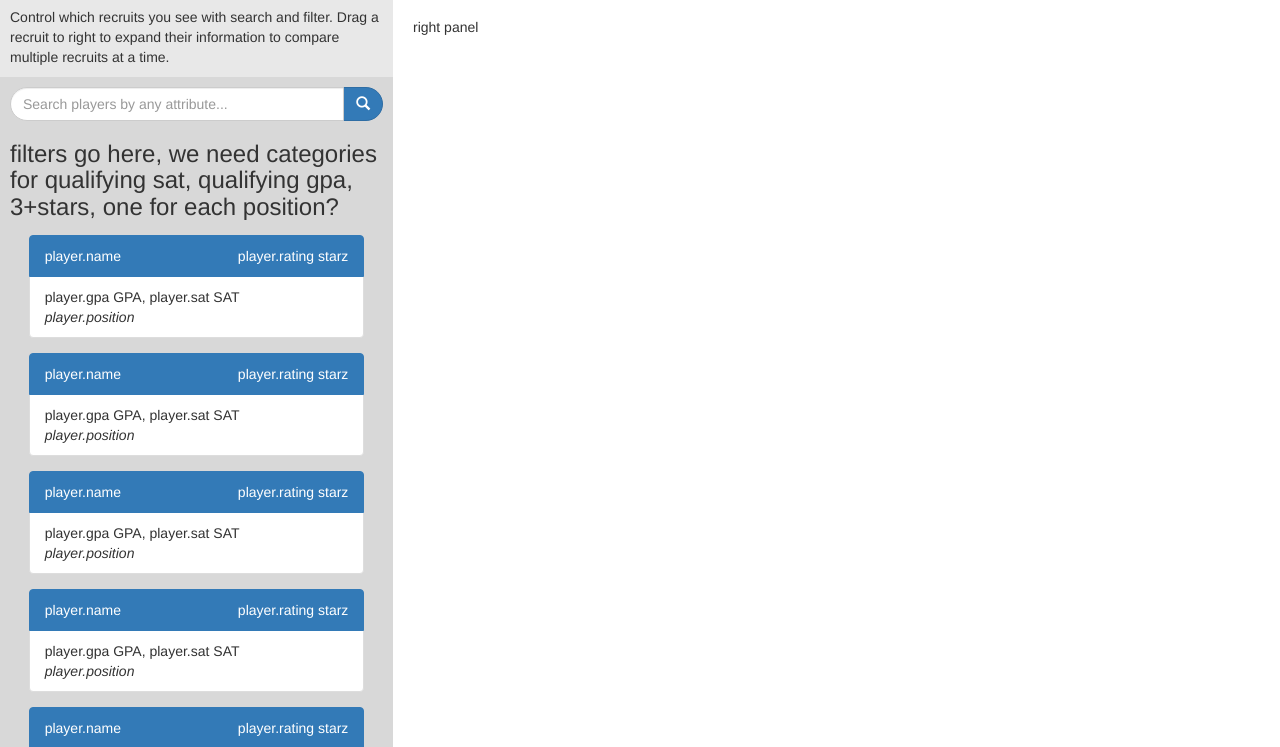
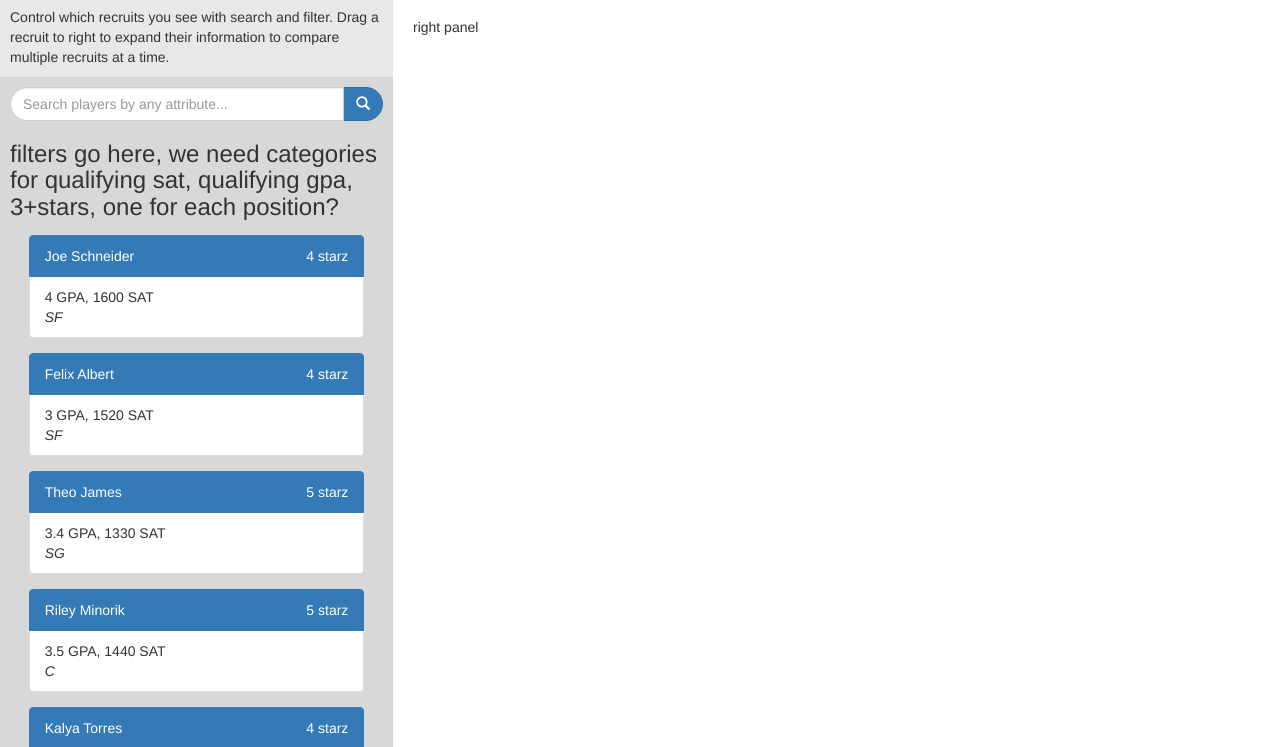
Before and after one commit to shraman-rc/TeamBuildr, a website: page comparison.html in a window 1280 px wide. Shown: the part 53-800 px from the top of the page. Drawn offline with nearby package versions, Linux system fonts and the light colour scheme; some packages are replaced by stand-ins of ours.

Commit message:
Filters to comparison

```diff
--- a/comparison.html
+++ b/comparison.html
@@ -91,21 +91,18 @@ Control which recruits you see with search and filter. Drag a recruit to right t
 
 
 <!-- structure of player card per search result in display-->
-        <div class="list-group">
+
+        <div ng-repeat="player in players | filter: searchText" class="list-group">
           <div class="list-group-item active">
-            <div id="name" style="float:left">player.name  </div>
-            <div id="rating" style="float:right"> player.rating starz</div>
+            <div id="name" style="float:left">{{player.name}}</div>
+            <div id="rating" style="float:right">{{player.rating}} starz</div>
             <div style="clear:both"></div></div>
           <div class="list-group-item">
-                <span id="gpa">player.gpa</span> GPA, <span id="sat">player.sat</span> SAT<br><span class="italics">player.position</span>
+                <span id="gpa">{{player.gpa}}</span> GPA, <span id="sat">{{player.sat}}</span> SAT<br><span class="italics">{{player.position}}</span>
           </div>
         </div>
 
-
-
-             <!-- can delete these, did it just too see overflow was working-->
-
-        <div class="list-group">
+<!--         <div class="list-group">
           <div class="list-group-item active">
             <div id="name" style="float:left">player.name  </div>
             <div id="rating" style="float:right"> player.rating starz</div>
@@ -133,17 +130,7 @@ Control which recruits you see with search and filter. Drag a recruit to right t
           <div class="list-group-item">
                 <span id="gpa">player.gpa</span> GPA, <span id="sat">player.sat</span> SAT<br><span class="italics">player.position</span>
           </div>
-        </div>
-
-        <div class="list-group">
-          <div class="list-group-item active">
-            <div id="name" style="float:left">player.name  </div>
-            <div id="rating" style="float:right"> player.rating starz</div>
-            <div style="clear:both"></div></div>
-          <div class="list-group-item">
-                <span id="gpa">player.gpa</span> GPA, <span id="sat">player.sat</span> SAT<br><span class="italics">player.position</span>
-          </div>
-        </div>
+        </div> -->
 
 
 
```
